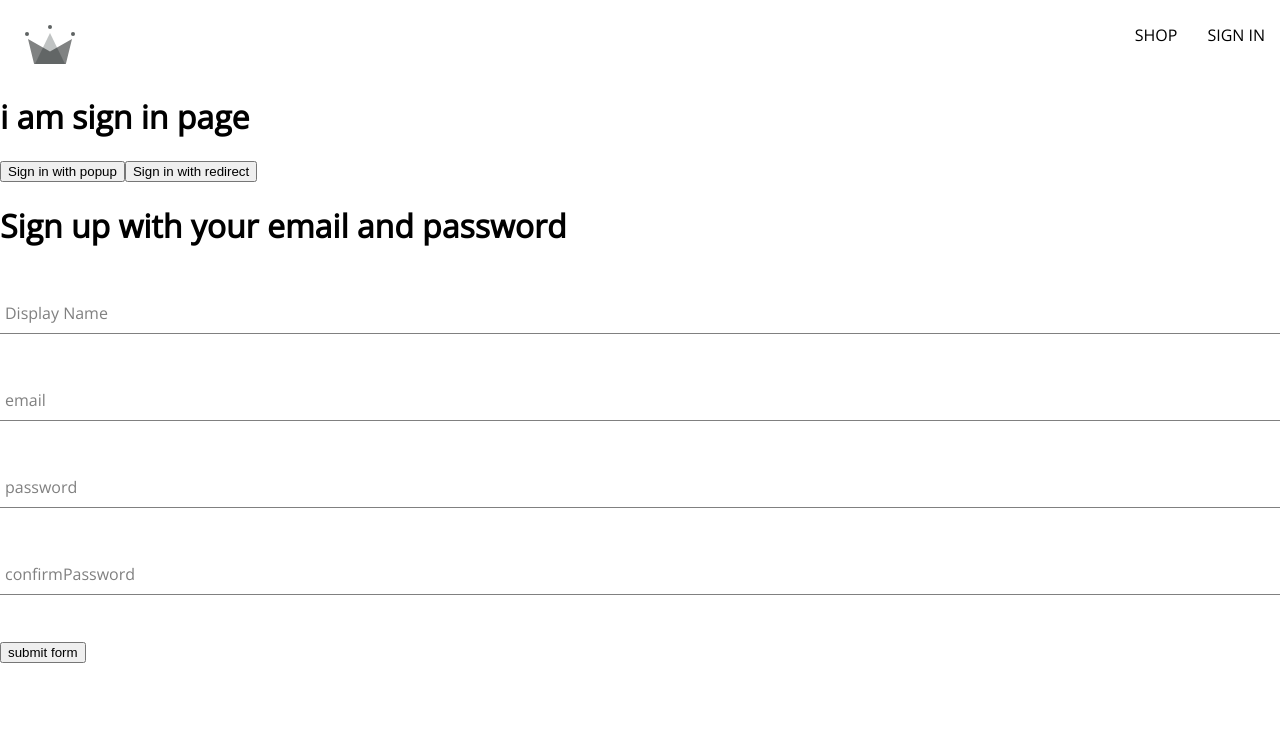
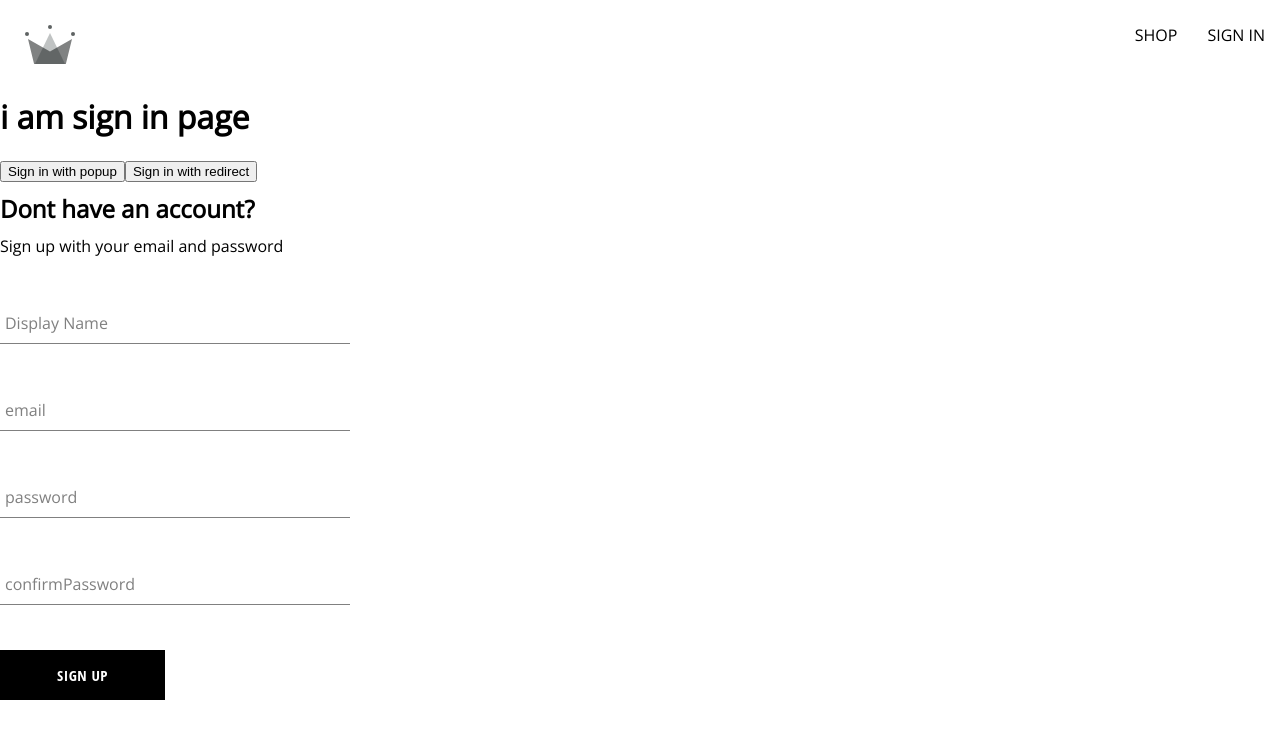
Before and after one commit to mansisingl/shopping-site, a React (Create React App) app in the folder capstone/: page /signIn in a window 1280 px wide. Shown: the top 738 px of the page. Built offline with nearby package versions, Linux system fonts and the light colour scheme.

Commit message:
done till video 14 signup button

```diff
--- /dev/null
+++ b/capstone/src/components/button/button.component.jsx
@@ -0,0 +1,19 @@
+import './button.styles.scss';
+
+const BUTTON_TYPES_CLASSES = {
+    google: 'google-sign-in',
+    inverted: 'inverted'
+}
+
+
+
+const Button = ({children, buttonType, ...otherProps}) => {
+  return (
+    <div>
+      <button className={`button-container ${BUTTON_TYPES_CLASSES[buttonType]}`} {...otherProps}>{children}
+      </button>
+    </div>
+  )
+}
+
+export default Button
--- /dev/null
+++ b/capstone/src/components/button/button.styles.scss
@@ -0,0 +1,46 @@
+.button-container {
+    min-width: 165px;
+    width: auto;
+    height: 50px;
+    letter-spacing: 0.5px;
+    line-height: 50px;
+    padding: 0 35px 0 35px;
+    font-size: 15px;
+    background-color: black;
+    color: white;
+    text-transform: uppercase;
+    font-family: 'Open Sans Condensed';
+    font-weight: bolder;
+    border: none;
+    cursor: pointer;
+    display: flex;
+    justify-content: center;
+
+    &:hover {
+      background-color: white;
+      color: black;
+      border: 1px solid black;
+    }
+
+    &.google-sign-in {
+      background-color: #4285f4;
+      color: white;
+
+      &:hover {
+        background-color: #357ae8;
+        border: none;
+      }
+    }
+
+    &.inverted {
+      background-color: white;
+      color: black;
+      border: 1px solid black;
+
+      &:hover {
+        background-color: black;
+        color: white;
+        border: none;
+      }
+    }
+  }
--- a/capstone/src/components/sign-up-form/sign-up-form.components.jsx
+++ b/capstone/src/components/sign-up-form/sign-up-form.components.jsx
@@ -1,5 +1,7 @@
 import { async } from '@firebase/util';
 import React, {useState} from 'react'
+import './sign-up-form.styles.scss'
+import Button from '../button/button.component';
 import FormInput from '../form-input/form-input.component';
 import { createAuthUserWithEmailAndPassword, createUserDocumentFromAuth} from '../../utils/firebase/Firebase.utils';
 const defaultFormFields = {
@@ -49,8 +51,9 @@
         setFormFields({...formFields, [name]: value})
     }
   return (
-    <div>
-      <h1>Sign up with your email and password</h1>
+    <div className='sign-up-container'>
+      <h2>Dont have an account?</h2>
+      <span>Sign up with your email and password</span>
       <form onSubmit={handleSubmit}>
         <FormInput
           label="Display Name"
@@ -88,7 +91,7 @@
          value={confirmPassword}
         />
 
-        <button type='submit'>submit form</button>
+        <Button type='submit'>sign up</Button>
       </form>
     </div>
   )
--- /dev/null
+++ b/capstone/src/components/sign-up-form/sign-up-form.styles.scss
@@ -0,0 +1,9 @@
+.sign-up-container {
+    display: flex;
+    flex-direction: column;
+    width: 350px;
+
+    h2{
+        margin: 10px 0;
+    }
+}
```
